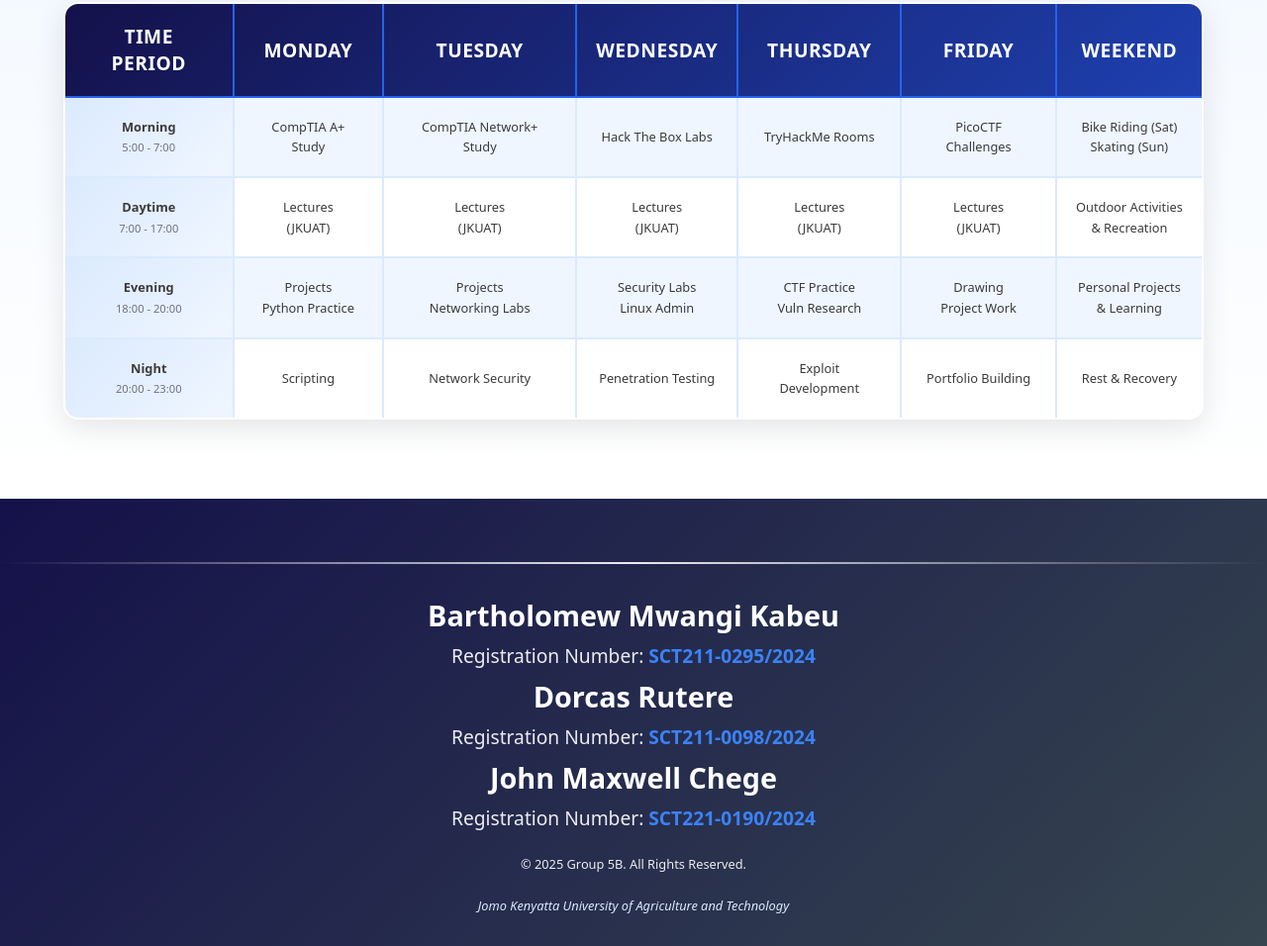
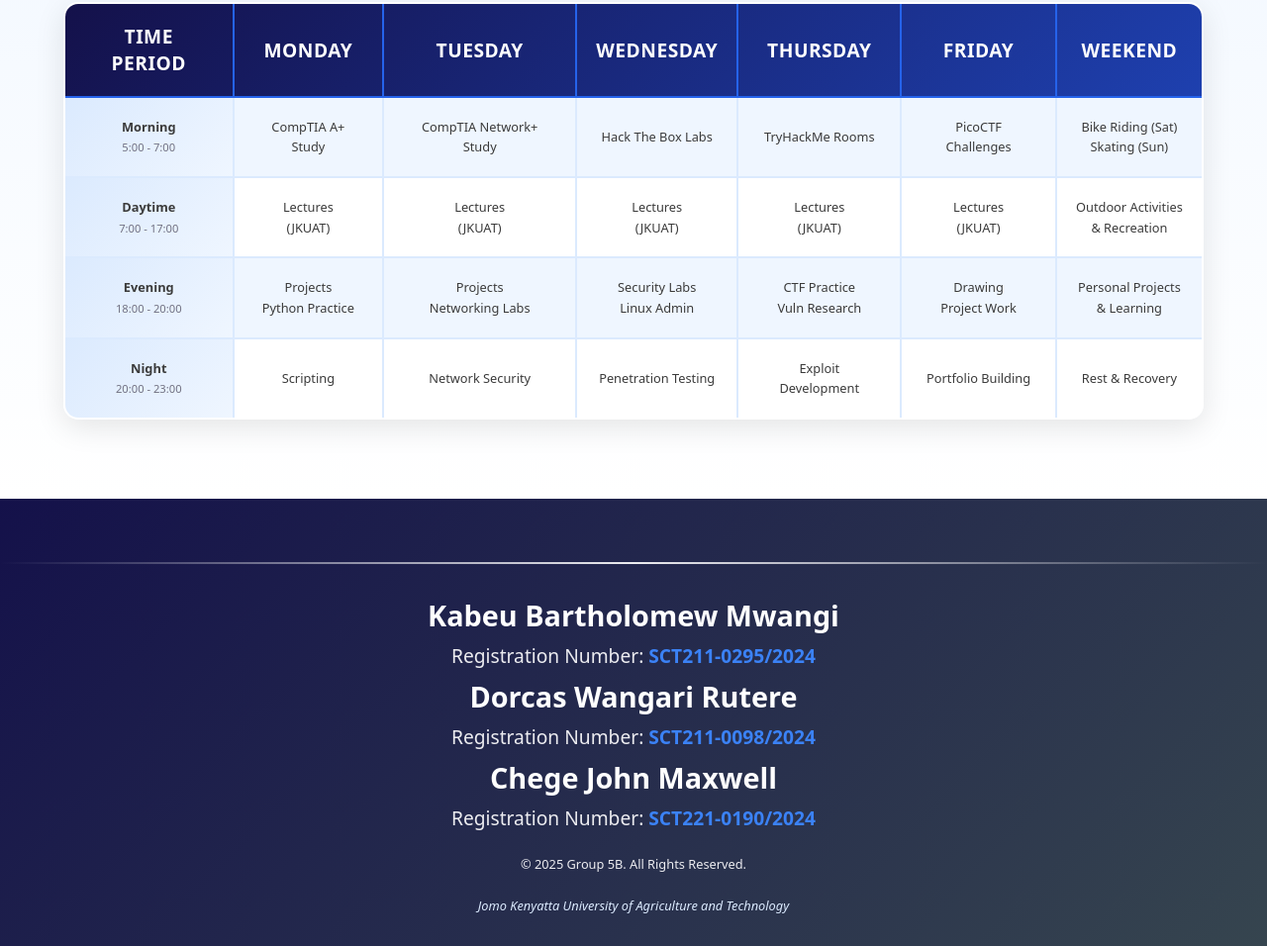
Before and after one commit to c-johnmaxwell/Web-Development-Project-1, a plain HTML site: page index.html in a window 1280 px wide. Shown: the part 3075-4031 px from the top of the page at 99% size. Drawn offline with Linux system fonts and the light colour scheme.

Commit message:
updated title

```diff
--- a/index.html
+++ b/index.html
@@ -3,13 +3,12 @@
   <head>
     <meta charset="UTF-8" />
     <meta name="viewport" content="width=device-width, initial-scale=1.0" />
-    <title>Chege John</title>
+    <title>My Personal Info Webpage</title>
     <link rel="icon" type="image/png" href="images/prof.jpg" />
     <link rel="stylesheet" href="styles.css" />
   </head>
 
   <body>
-    <!-- Header + Nav bar -->
     <header id="header" class="header">
       <div class="nav-container">
         <nav class="nav-navBox">
@@ -258,15 +257,15 @@
       <div class="footer-bottom">
         <div class="footer-divider"></div>
         <div class="footer-info">
-            <p class="footer-name"><strong>Bartholomew Mwangi Kabeu</strong></p>
+          <p class="footer-name"><strong>Kabeu Bartholomew Mwangi</strong></p>
           <p class="footer-reg">
             Registration Number: <strong>SCT211-0295/2024</strong>
           </p>
-            <p class="footer-name"><strong>Dorcas Rutere</strong></p>
+          <p class="footer-name"><strong>Dorcas Wangari Rutere</strong></p>
           <p class="footer-reg">
             Registration Number: <strong>SCT211-0098/2024</strong>
           </p>
-            <p class="footer-name"><strong>John Maxwell Chege</strong></p>
+          <p class="footer-name"><strong>Chege John Maxwell</strong></p>
           <p class="footer-reg">
             Registration Number: <strong>SCT221-0190/2024</strong>
           </p>
@@ -277,7 +276,6 @@
             Jomo Kenyatta University of Agriculture and Technology
           </p>
         </div>
-
       </div>
     </footer>
   </body>
```
Also changed, not shown: images/back.jpeg (added). Lines whose indentation alone changed are shown as unchanged.
